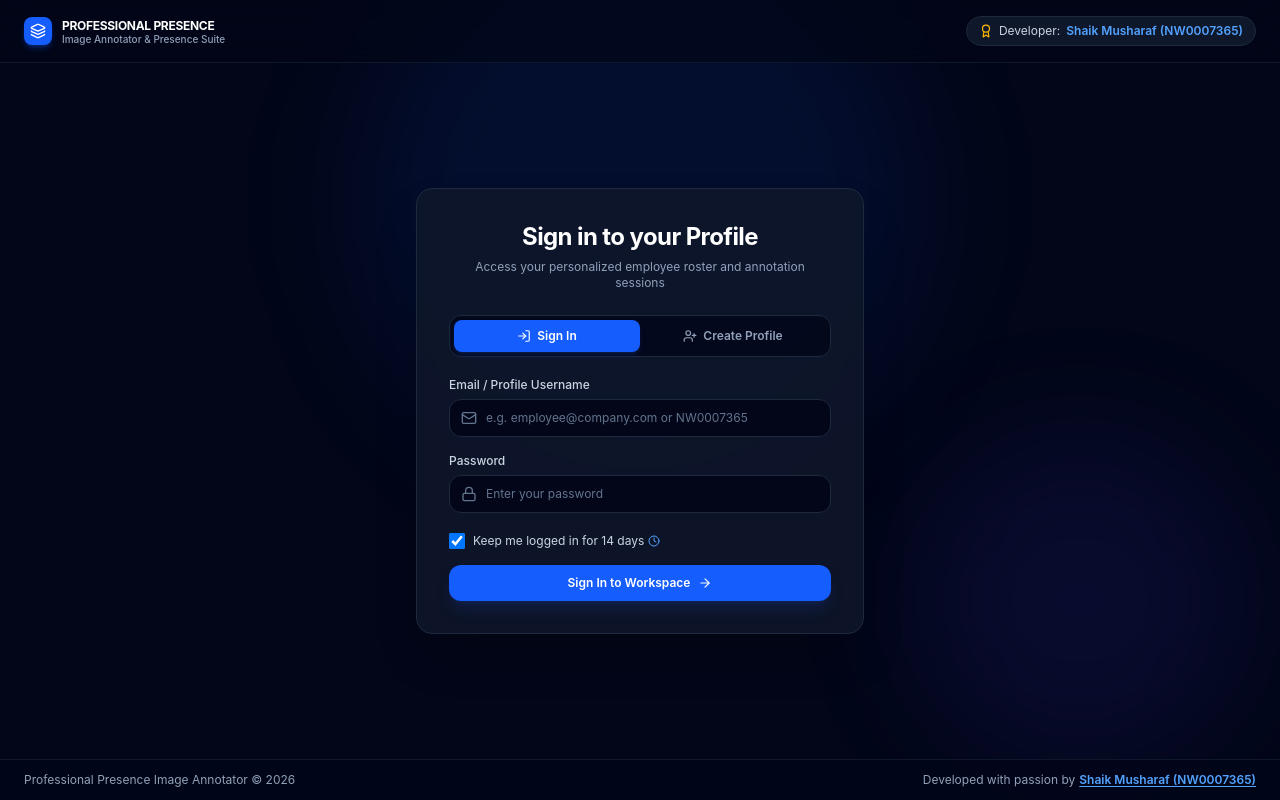
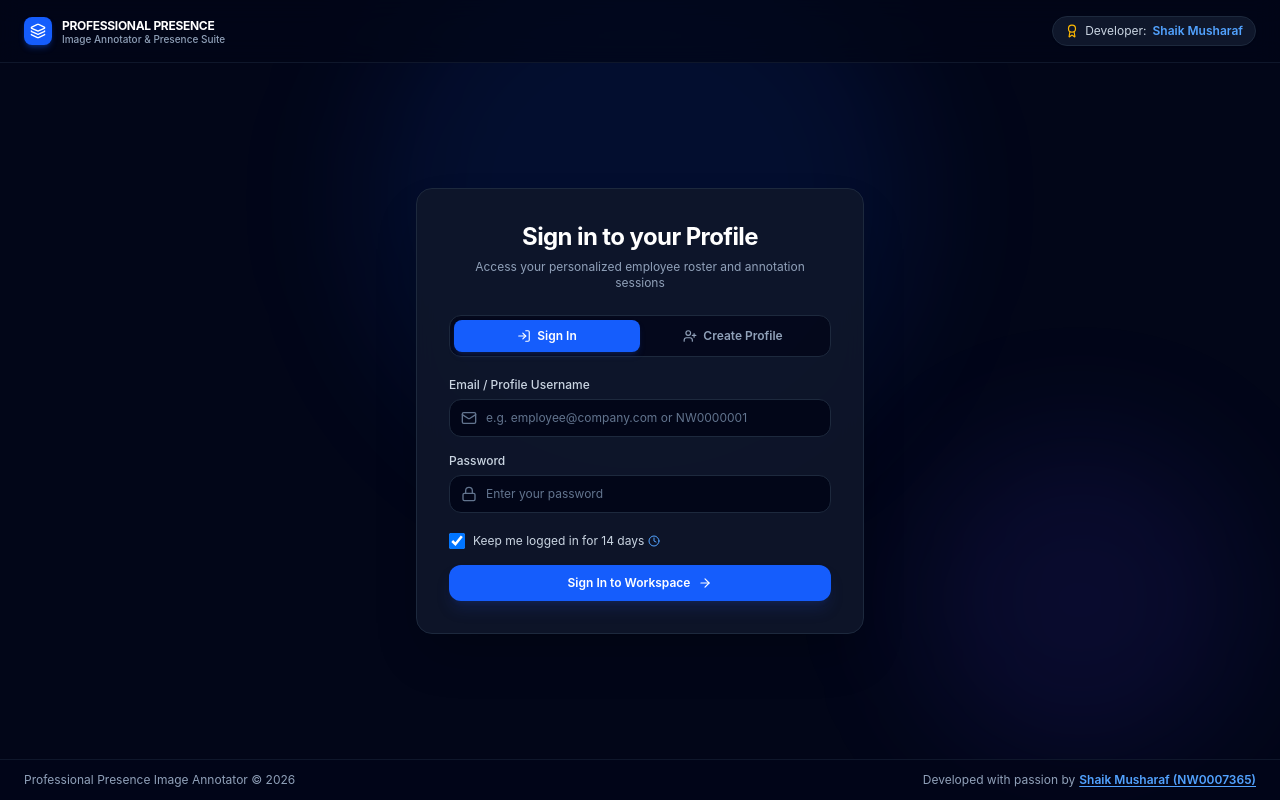
Before and after one commit to musharraf10/face-annotator, a React (Vite) app in the folder client/: page / in a window 1280 px wide. Built offline with nearby package versions, Linux system fonts and the light colour scheme; no server answers.

Commit message:
Updated Login page content

```diff
--- a/client/src/pages/AuthPage.jsx
+++ b/client/src/pages/AuthPage.jsx
@@ -108,7 +108,7 @@ export function AuthPage({ onLoginSuccess }) {
         >
           <Award className="w-3.5 h-3.5 text-amber-400" />
           <span className="hidden sm:inline">Developer:</span>
-          <span className="font-semibold text-blue-400">Shaik Musharaf (NW0007365)</span>
+          <span className="font-semibold text-blue-400">Shaik Musharaf</span>
         </button>
       </header>
 
@@ -199,7 +199,7 @@ export function AuthPage({ onLoginSuccess }) {
                   required
                   value={email}
                   onChange={(e) => setEmail(e.target.value)}
-                  placeholder="e.g. employee@company.com or NW0007365"
+                  placeholder="e.g. employee@company.com or NW0000001"
                   className="w-full pl-9 pr-3.5 py-2.5 rounded-xl bg-slate-950 border border-slate-800 text-xs text-white placeholder-slate-500 focus:outline-none focus:border-blue-500 focus:ring-1 focus:ring-blue-500 transition-colors"
                 />
               </div>
```
